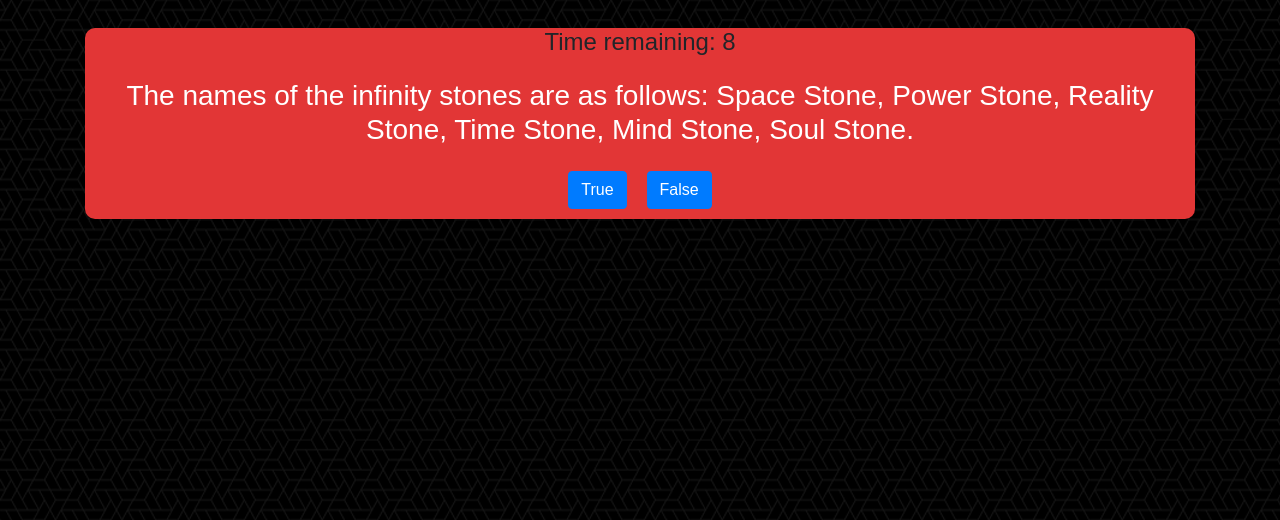
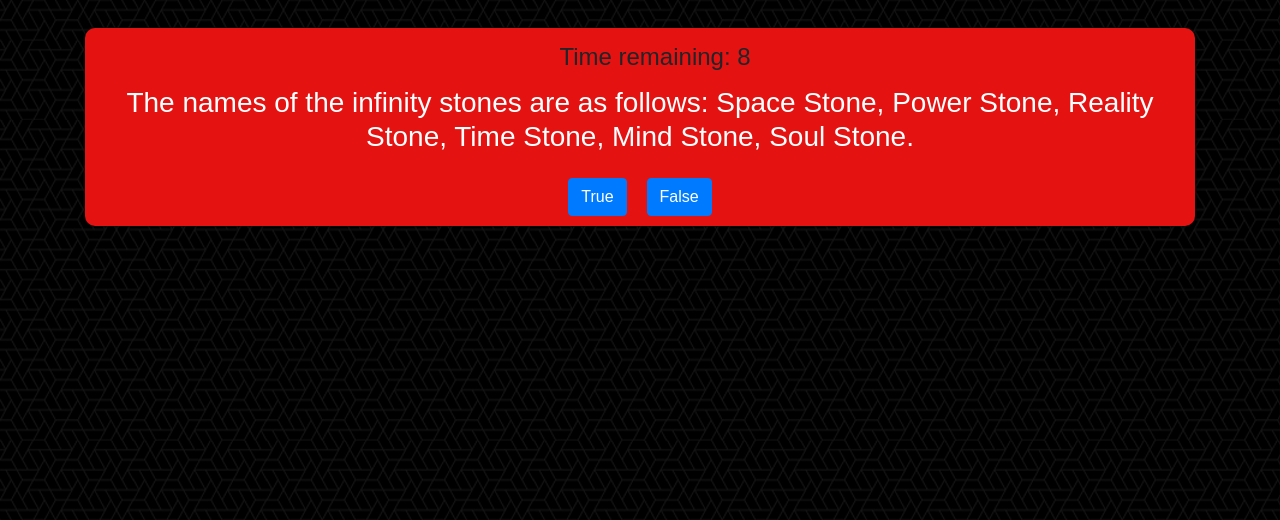
Before and after one commit to Chambrse/TriviaGame, a plain HTML site: page index.html in a window 1280 px wide. Both pictures are taken after a click on the button "Start". Shown: the part 280-800 px from the top of the page. Drawn offline with nearby package versions, Linux system fonts and the light colour scheme.

Commit message:
playArea style fix

```diff
--- a/assets/css/style.css
+++ b/assets/css/style.css
@@ -19,14 +19,13 @@
 }
 
 .gameStuff {
-    overflow: auto;
     width: 100%;
 }
 
 .playArea {
     margin: 30px 0px;
     text-align: center;
-    background-color: #E23636;
+    background-color: #e51212;
     display: none;
     border-radius: 10px;
     font-family: 'Oswald', sans-serif;
@@ -43,3 +42,7 @@
 #restart {
     margin: 15px;
 }
+
+.timer {
+    margin: 15px;
+}
--- a/assets/javascript/javascript.js
+++ b/assets/javascript/javascript.js
@@ -127,7 +127,7 @@
         /* wait 3 seconds, then go to the next question */
         setTimeout(function () {
             nextQuestion();
-        }, 10000);
+        }, 3000);
 
     };
 
```
